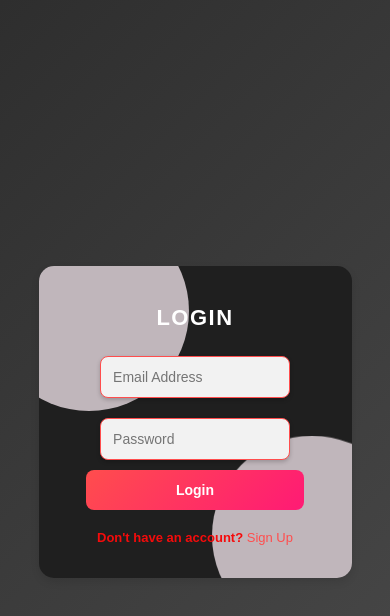
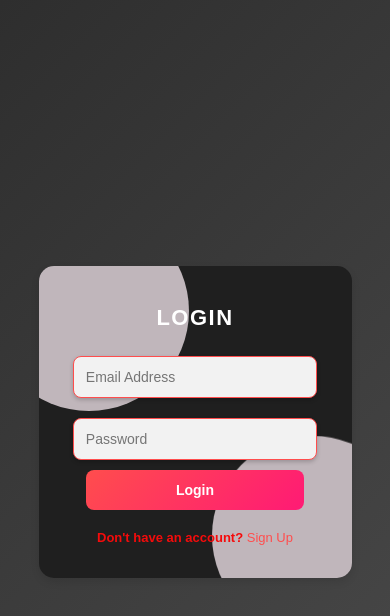
Before and after one commit to madhukumaryaroju/Food-Delivery, a plain HTML site: page index.html in a window 390 px wide. Drawn offline with Linux system fonts and the light colour scheme.

Commit message:
Update index.html

```diff
--- a/index.html
+++ b/index.html
@@ -175,7 +175,7 @@ body {
     .signup-container input[type="password"] {
         padding: 12px;
         font-size: 14px;
-        width: 60%; /* Further decrease for smaller screens */
+        width: 80%; /* Further decrease for smaller screens */
     }
 
     .signup-container input[type="submit"] {
```
